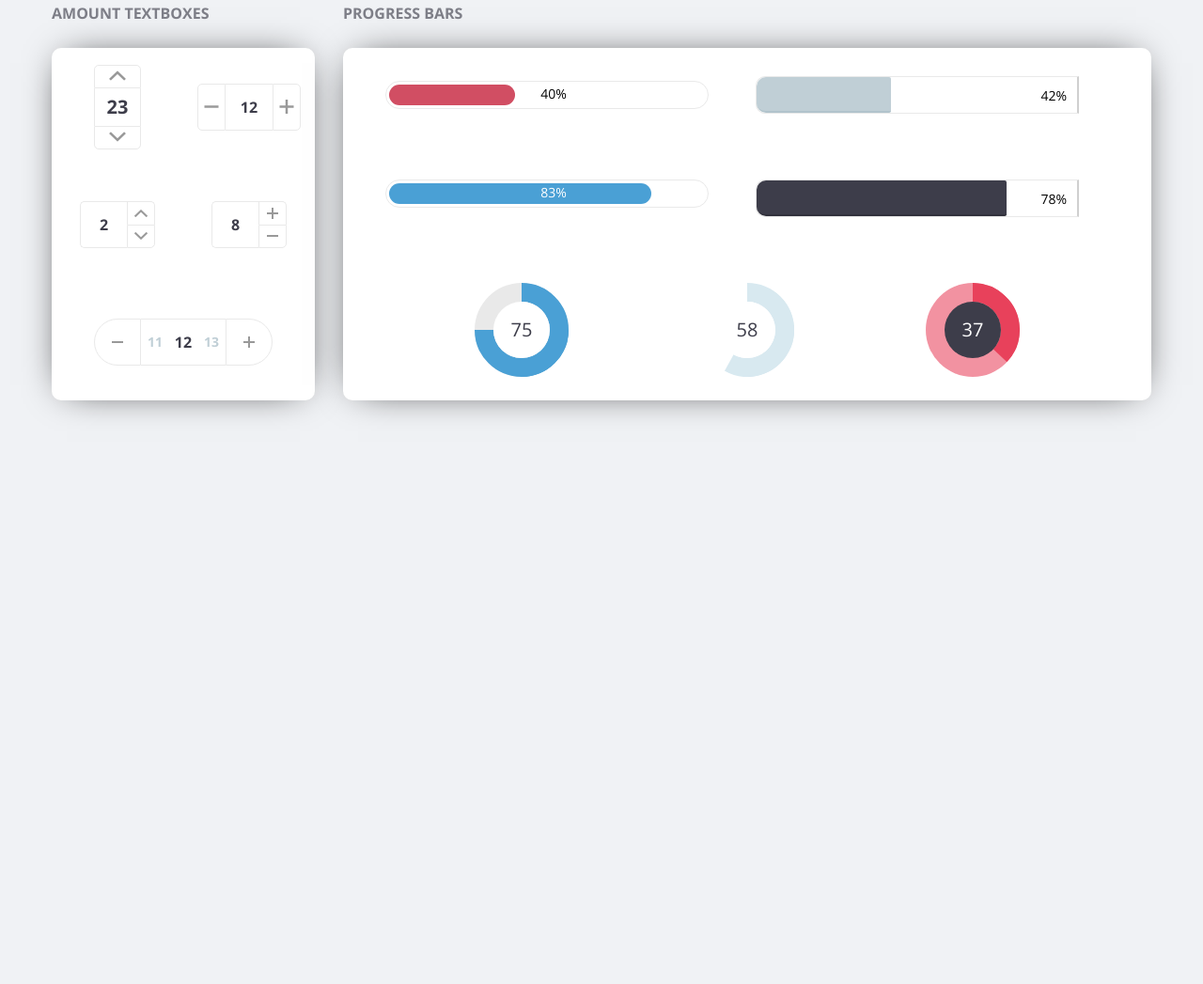
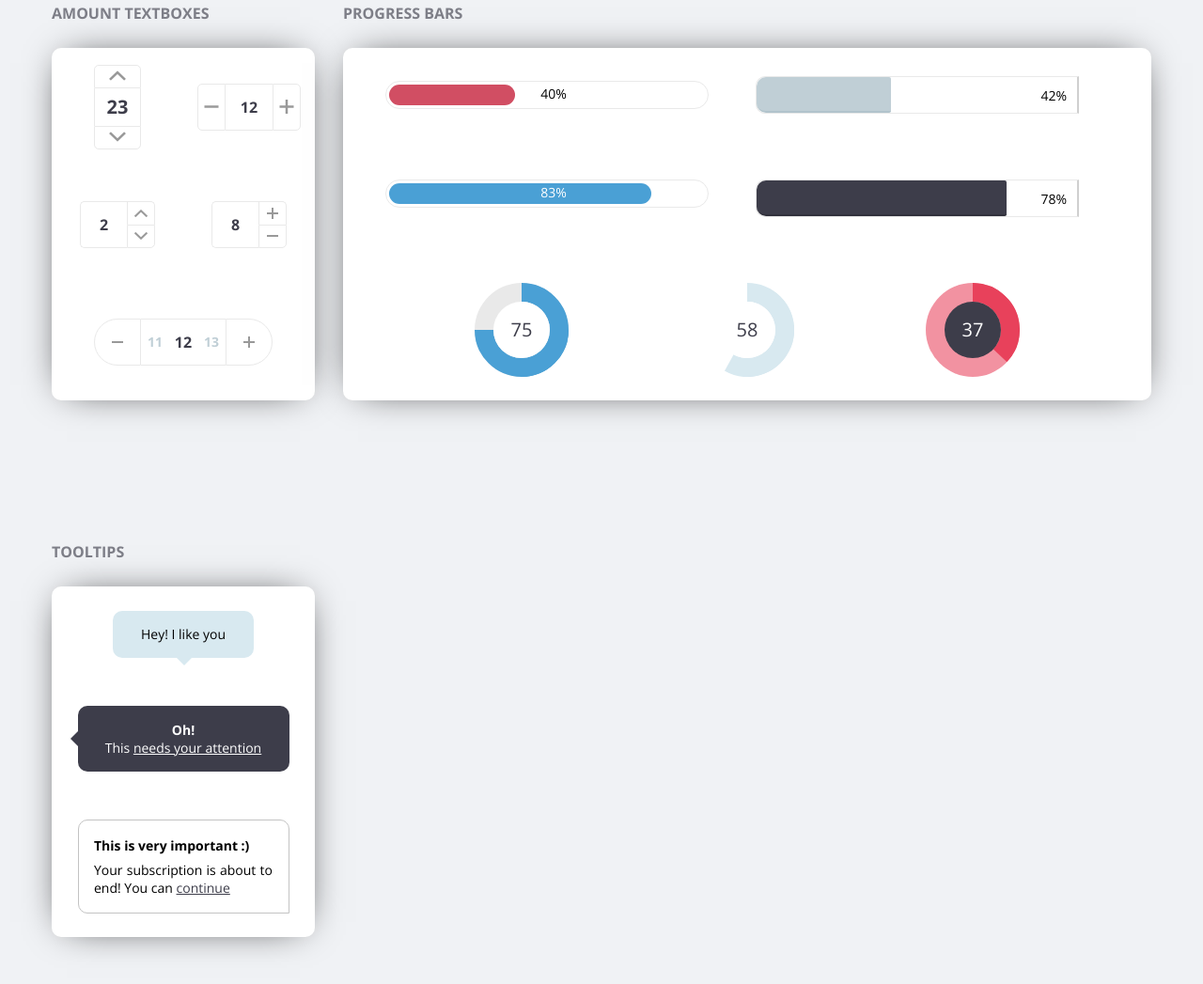
Before and after one commit to interuros/earthshift-project, a website: page index.html in a window 1280 px wide. Shown: the part 3691-4738 px from the top of the page at 94% size. Before the commit the page ends 4167 px from the top, so only its background shows below. Drawn offline with nearby package versions, Linux system fonts and the light colour scheme; files whose address does not match are found by name.

Commit message:
Removed some .scss files and aded tooltips section

```diff
--- a/index.html
+++ b/index.html
@@ -278,7 +278,7 @@
         </div>
       </section>
 
-      <section class="sliders-switchers">
+      <section class="split">
         <div class="row">
 
             <div class="sliders">
@@ -351,10 +351,11 @@
         </div>
       </section>
 
+
       <!-- GRAPHS SECTION: I LL PUT IT AFTER I FINISH THE REST-->
 
 
-      <section class="amount-textboxes_progress-bars">
+      <section class="split">
           <div class="row">
             <div class="amount-textboxes">
                 <h4 class="title">AMOUNT TEXTBOXES</h4>
@@ -450,6 +451,28 @@
 
       </section>
 
+      <section class="split">
+          <div class="row">
+              <div class="tooltips">
+                   <h4 class="title">TOOLTIPS</h4>
+                   <div class="tooltips__examples container">
+                        <p class="tooltips__examples--blue">Hey! I like you</p>
+                        <p class="tooltips__examples--black">
+                           <b>Oh!</b>
+                            <span> This <a href="#">needs your attention</a></span>
+                        </p>
+                        <p class="tooltips__examples--white">
+                            <b>This is very important :)</b>
+                           <span>Your subscription is about to end! You can <a href="#">continue</a></span>
+                        </p>
+                   </div>
+
+
+              </div>
+          </div>
+
+      </section>
+
 
 
 
--- a/scss/components/sliders-switchers.scss
+++ b/scss/base/split.scss
@@ -1,5 +1,4 @@
-.sliders-switchers{
-
+.split {
     & > .row{
         @include flex-box($justify-content: space-between);
     }
--- a/scss/components/amount-textboxes.scss
+++ b/scss/components/amount-textboxes.scss
@@ -1,3 +1,6 @@
+/*---------------------------------------------------------*/
+/*----------------AMOUNT TEXTBOXES-----------------*/
+/*---------------------------------------------------------*/
 .amount-textboxes{
     width: 280px;
     &__list{
--- a/scss/components/amount-textboxes_progress-bars.scss
+++ /dev/null
@@ -1,9 +0,0 @@
-/*---------------------------------------------------------*/
-/*----------------AMOUNT TEXTBOXES AND PROGRESS BARS-----------------*/
-/*---------------------------------------------------------*/
-.amount-textboxes_progress-bars{
-
-    &>.row{
-        @include flex-box($justify-content:space-between);
-    }
-}
--- /dev/null
+++ b/scss/components/tooltips.scss
@@ -0,0 +1,80 @@
+/*---------------------------------------------------------*/
+/*----------------TOOLTIPS-----------------*/
+/*---------------------------------------------------------*/
+.tooltips{
+
+    &__examples{
+
+        height: 373px;
+        width: 280px;
+        @include flex-box($flex-direction: column, $justify-content: space-around, $align-items:center);
+        @include flex-box($flex-direction: column, $justify-content: space-around, $align-items:center);
+
+
+        &--blue{
+            width: 150px;
+            height: 50px;
+            position: relative;
+            background-color: $sky-color-primary;
+            @include right-border-radius;
+            @include left-border-radius;
+            @include flex-box($justify-content: center, $align-items:center);
+
+            &:after{
+                content: "";
+                width: 0;
+                height: 0;
+                @include border (8px, solid, transparent);
+                position: absolute;
+                top: 100%;
+                left: 45%;
+                border-top-color: $sky-color-primary;
+            }
+        }
+        &--black{
+            color: white;
+            width: 225px;
+            height: 70px;
+            position: relative;
+            background-color: $coal-color-secondary;
+            @include right-border-radius;
+            @include left-border-radius;
+            @include flex-box($flex-direction:column, $justify-content: center, $align-items:center);
+            & a{
+                color: white;
+            }
+
+            &:after{
+                content: "";
+                width: 0;
+                height: 0;
+                @include border (8px, solid, transparent);
+                position: absolute;
+                top: 39.5%;
+                left: -16px;
+                border-right-color: $coal-color-secondary;
+            }
+
+        }
+        &--white{
+            width: 225px;
+            height: 100px;
+            @include border(1px, solid, darken($grey-common, 15%));
+            @include right-border-radius($bottom-right: 0px);
+            @include left-border-radius;
+            @include flex-box($flex-direction:column, $justify-content: center, $align-items:center);
+            & a{
+                color: $coal-color-secondary;
+            }
+            text-align: justify;
+
+            & b{
+                margin-bottom: 7px;
+            }
+
+            & > *{
+                width: 190px;
+            }
+        }
+    }
+}
--- a/scss/style.scss
+++ b/scss/style.scss
@@ -1,7 +1,7 @@
 @import "abstracts/mixins.scss";
 @import "abstracts/variables.scss";
 @import url('https://fonts.googleapis.com/css?family=Libre+Baskerville:400,400i|Montserrat:400,700|Open+Sans:300,400,400i,600,700');
-
+@import "base/split.scss";
 
 @import "components/body.scss";
 @import "components/common.scss";
@@ -11,9 +11,8 @@
 @import "components/action-notification.scss";
 @import "components/radio-buttons.scss";
 @import "components/checkboxes.scss";
-@import "components/sliders-switchers.scss";
 @import "components/sliders.scss";
 @import "components/switchers.scss";
-@import "components/amount-textboxes_progress-bars.scss";
 @import "components/progress-bars.scss";
 @import "components/amount-textboxes.scss";
+@import "components/tooltips.scss";
```
Also changed, not shown: css/style.css.
